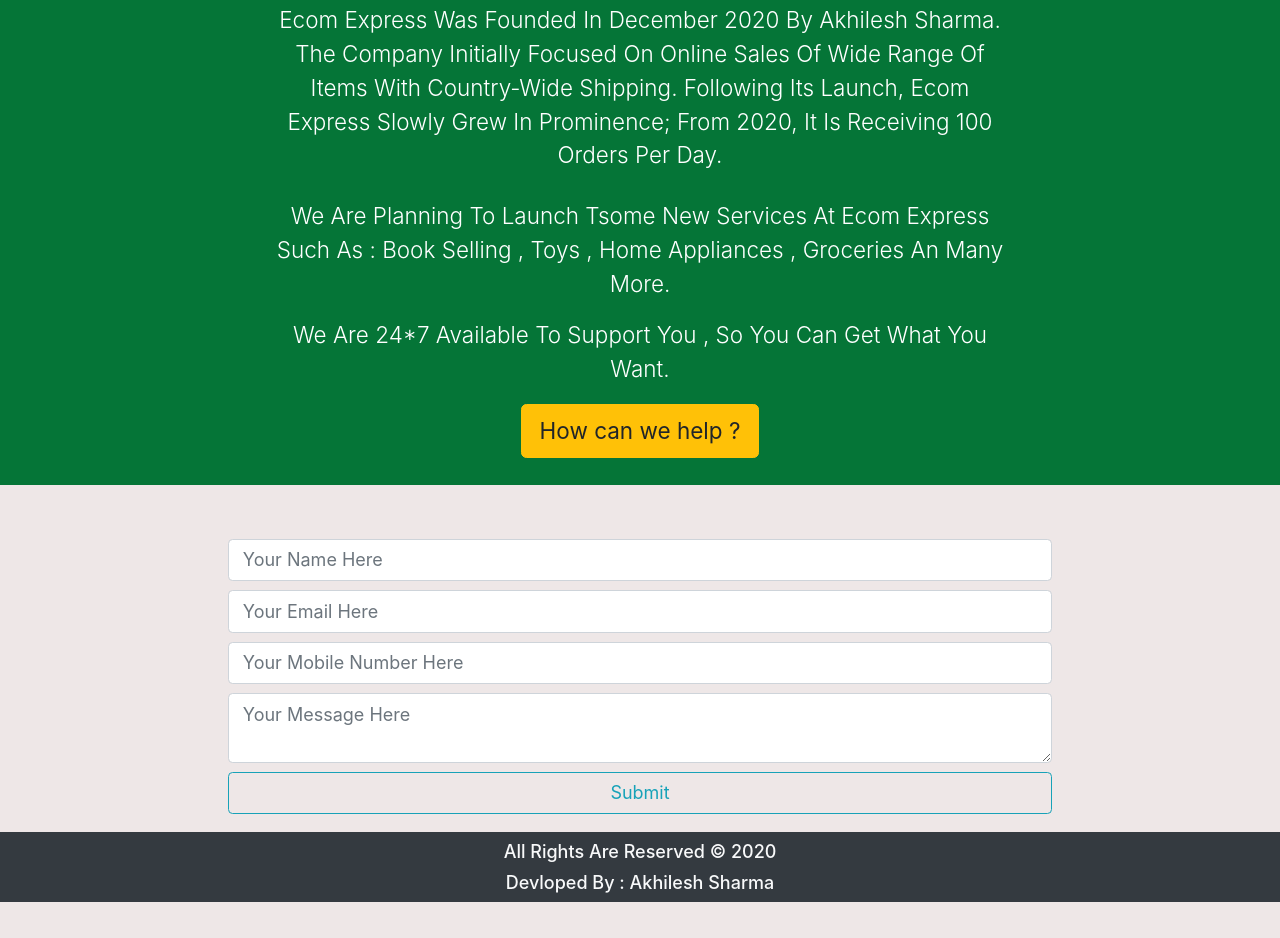
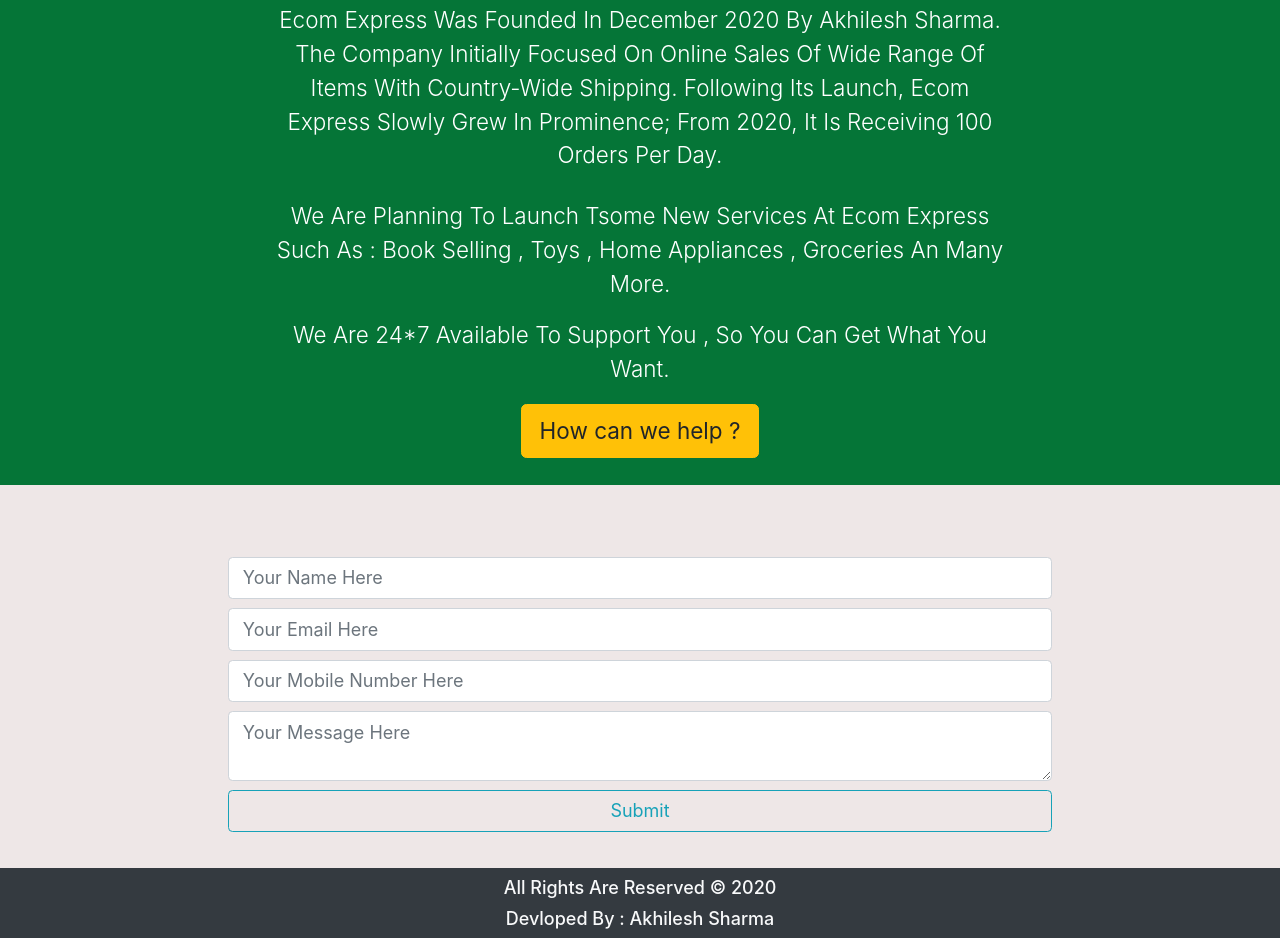
Before and after one commit to akhilesh-sharma-601/ecom, a Gatsby site in the folder ecom_project/: page /contact in a window 1280 px wide. Shown: the part 534-1472 px from the top of the page. Before the commit the page ends 1436 px from the top, so only its background shows below. Built offline with nearby package versions, Linux system fonts and the light colour scheme; Gatsby itself is replaced by a stand-in of ours.

Commit message:
error removed from contact form

```diff
--- a/ecom_project/src/components/resuable/ContactForm.js
+++ b/ecom_project/src/components/resuable/ContactForm.js
@@ -2,7 +2,7 @@
 
 export default function ContactForm() {
   return (
-    <section classNameName="py-3">
+    <section className="py-3">
       <div className="col-10 col-sm-8 mx-auto">
         <form action="https://formspree.io/f/xqkgywpw" method="POST">
           <div className="form-group">
```
